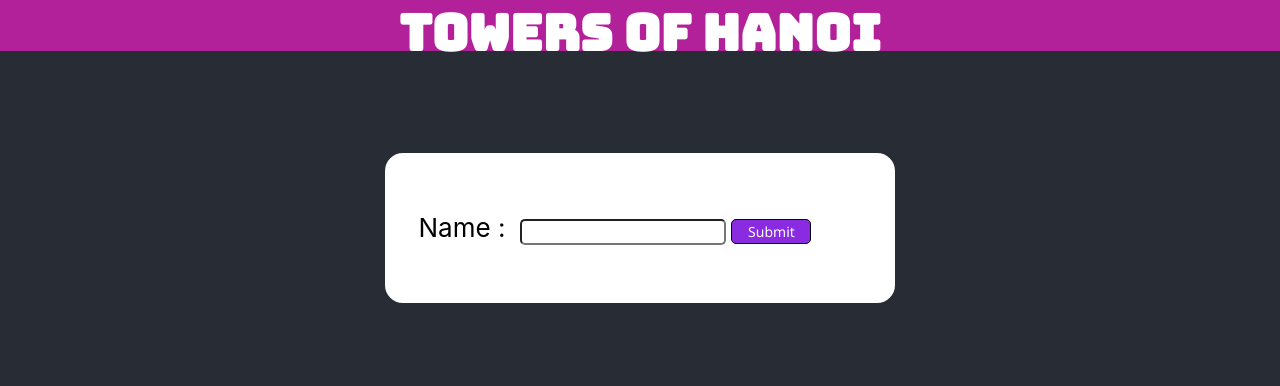
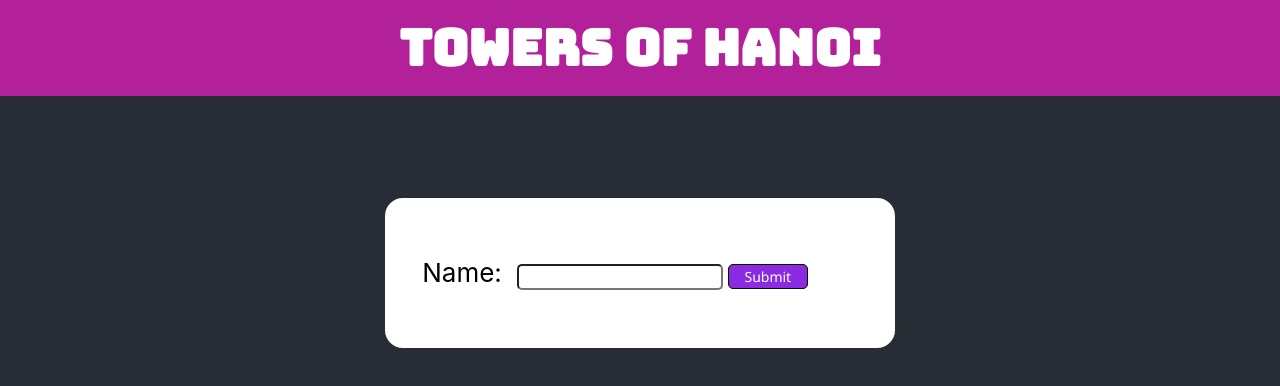
Before and after one commit to kellynb/TowersOfHanoi, a React (Create React App) app: page / in a window 1280 px wide. Shown: the top 386 px of the page. Built offline with nearby package versions, Linux system fonts and the light colour scheme.

Commit message:
style updates

```diff
--- a/src/App.css
+++ b/src/App.css
@@ -67,14 +67,14 @@ input[type=submit]:hover, #playerbutton:hover {
 h1 {
   font-size: 50px;
   text-align: justify;
-  margin-bottom: -15px;
-  margin-top: 0;
+  margin-top: 15px;
+  margin-bottom: 15px;
 }
 
 
 #gameData {
   width: 75vw;
-  height: 80px;
+  height: auto;
 }
 
 h2 {
@@ -144,7 +144,7 @@ button {
   justify-content: space-around;
   width: 75vw;
   background-color: blueviolet;
-  margin-top: 110px;
+  margin-top: 30px;
   margin-bottom: 30px;
 }
 
@@ -233,20 +233,12 @@ label {
     height: auto;
   }
 
-  #columnView {
-    margin-top: 200px;
-  }
-
 }
 
 @media (max-width: 350px) {
 
-  #columnView {
-    margin-top: 250px;
-  }
-
   #login {
-    width: 275px;
+    width: 300px;
   }
 
   #formtext {
--- a/src/Components/StartForm/StartForm.js
+++ b/src/Components/StartForm/StartForm.js
@@ -9,8 +9,8 @@ const StartForm = (props) => {
             <div id="login">
                 <form onSubmit={props.handleSubmit}>
                     <label>
-                        Name :
-                        <input id="formtext" type="text" value={props.value} onChange={props.handleChange} />
+                        <span>Name:</span>
+                        <input name="Name" id="formtext" type="text" value={props.value} onChange={props.handleChange} />
                     </label>
                     <input type="submit" value="Submit"/>
                 </form>
```
